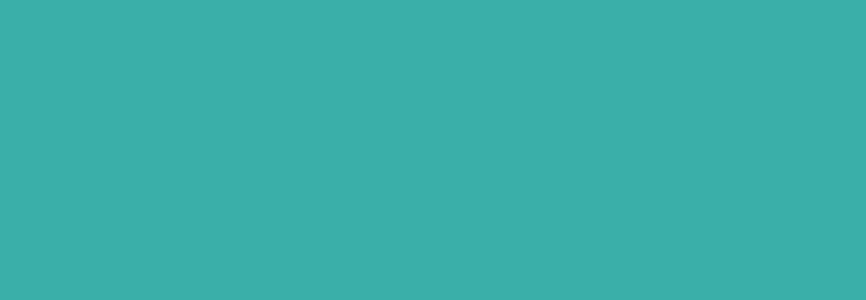
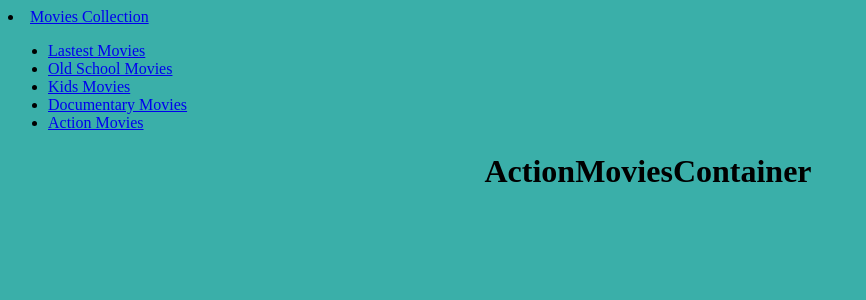
Before and after one commit to bouyagas/mymovies, a React app: page /action in a window 1280 px wide. Shown: the top 300 px of the page, without its empty margins (0-866 px from the left). Built offline with nearby package versions, Linux system fonts and the light colour scheme; the HTML template or start-up script is replaced by a standard one.

Commit message:
adding feature

```diff
--- a/src/Component/ActionMoviesContainer/ActionMoviesContainer.jsx
+++ b/src/Component/ActionMoviesContainer/ActionMoviesContainer.jsx
@@ -1,9 +1,6 @@
 import React from 'react';
 
 export default class ActionMoviesContainer extends React.Component {
-  static propTypes = {
-    name: React.PropTypes.string,
-  };
 
   constructor(props) {
     super(props);
--- a/src/Component/App/App.css
+++ b/src/Component/App/App.css
@@ -4,3 +4,7 @@ body {
   color: #000;
   width: 100%;
 }
+
+h1 {
+  text-align: center;
+}
--- a/src/Component/KidsMoviesContainer/KidsMoviesContainer.jsx
+++ b/src/Component/KidsMoviesContainer/KidsMoviesContainer.jsx
@@ -1,9 +1,6 @@
 import React from 'react';
 
 export default class KidsMoviesContainer extends React.Component {
-  static propTypes = {
-    name: React.PropTypes.string,
-  };
 
   constructor(props) {
     super(props);
--- a/src/Component/NavBar/NavBar.jsx
+++ b/src/Component/NavBar/NavBar.jsx
@@ -16,10 +16,10 @@ export default class NavBar extends React.Component {
         	    <li className="item1 brand-logo"><Link to="/">Movies Collection</Link></li>
         	<ul className="itemNav right">
         		<li className="item1"><Link to="lastest">Lastest Movies</Link></li>
-        		<li className="item2"><Link to="#">Old School Movies</Link></li>
-        		<li className="item3"><Link to="#">Kids Movies</Link></li>
-        		<li className="item4"><Link to="#">Documentary Movies</Link></li>
-        		<li className="item5"><Link to="#">Action Movies</Link></li>
+        		<li className="item2"><Link to="oldschool">Old School Movies</Link></li>
+        		<li className="item3"><Link to="kids">Kids Movies</Link></li>
+        		<li className="item4"><Link to="documentary">Documentary Movies</Link></li>
+        		<li className="item5"><Link to="action">Action Movies</Link></li>
         	</ul>
         </nav>
      </div>
--- a/src/Component/OldSchoolMoviesContainer/OldSchoolMoviesContainer.jsx
+++ b/src/Component/OldSchoolMoviesContainer/OldSchoolMoviesContainer.jsx
@@ -1,9 +1,6 @@
 import React from 'react';
 
 export default class OldSchoolMoviesContainer extends React.Component {
-  static propTypes = {
-    name: React.PropTypes.string,
-  };
 
   constructor(props) {
     super(props);
--- a/src/routes.js
+++ b/src/routes.js
@@ -1,7 +1,11 @@
 import React from 'react';
 import { Route, IndexRoute} from 'react-router';
+import ActionMoviesContainer from './Component/ActionMoviesContainer/ActionMoviesContainer.jsx';
+import DocumentaryMoviesContainer from './Component/DocumentaryMoviesContainer/DocumentaryMoviesContainer.jsx';
+import LastestMoviesContainer from './Component/LastestMoviesContainer/LastestMoviesContainer.jsx';
 import MoviesContainer from './Component/MoviesContainer/MoviesContainer.jsx';
-import LastestMoviesContainer from './Component/LastestMoviesContainer/LastestMoviesContainer.jsx';
+import OldSchoolMoviesContainer from './Component/OldSchoolMoviesContainer/OldSchoolMoviesContainer.jsx';
+import KidsMoviesContainer from './Component/KidsMoviesContainer/KidsMoviesContainer.jsx';
 import App from './Component/App/App.jsx';
 
 
@@ -9,5 +13,9 @@ module.exports = (
  <Route path='/' component={App} >
    <IndexRoute component={MoviesContainer} />
    <Route path='/lastest' component={LastestMoviesContainer} />
+   <Route path='/oldschool' component={OldSchoolMoviesContainer} />
+   <Route path='/kids' component={KidsMoviesContainer}/>
+   <Route path='/documentary' component={DocumentaryMoviesContainer} />
+   <Route path='/action' component={ActionMoviesContainer}/>
  </Route>
  )
```
Also changed, not shown: 4 other files (tests, documents, lock files or other folders).
